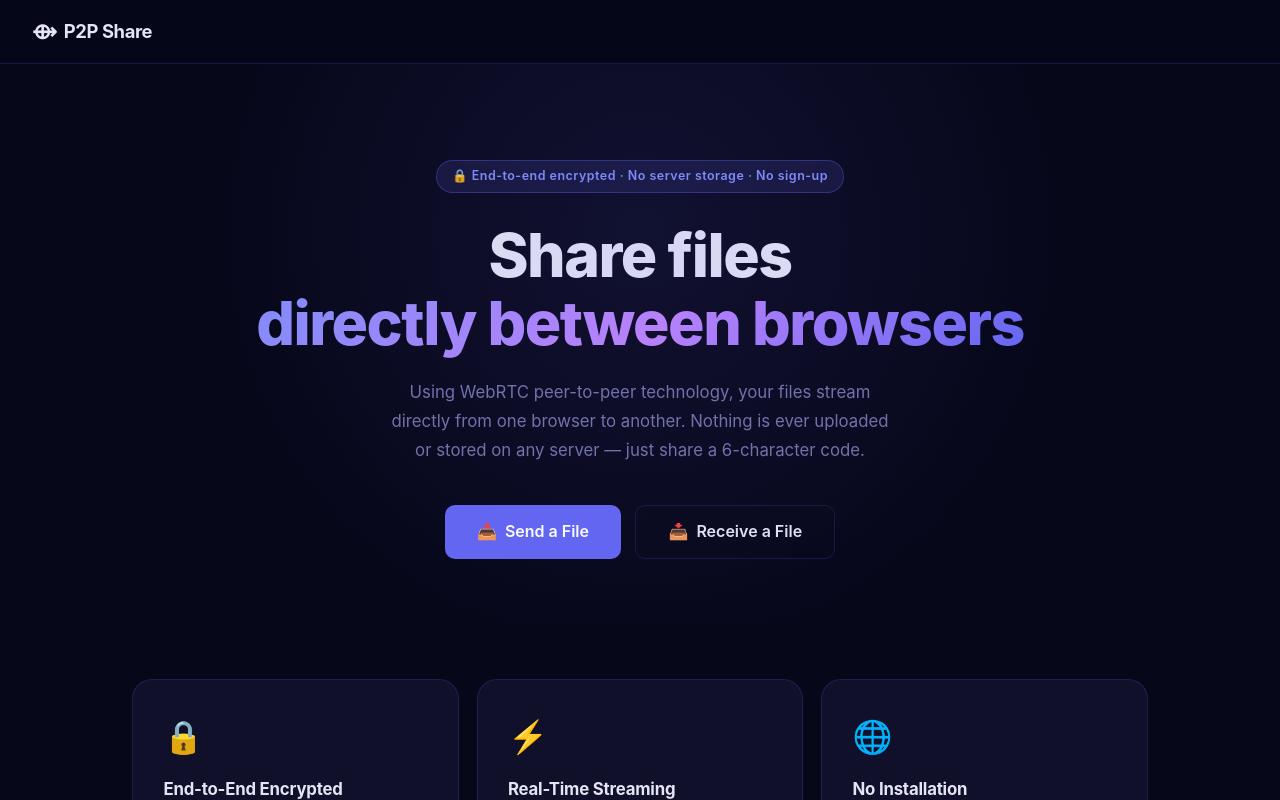
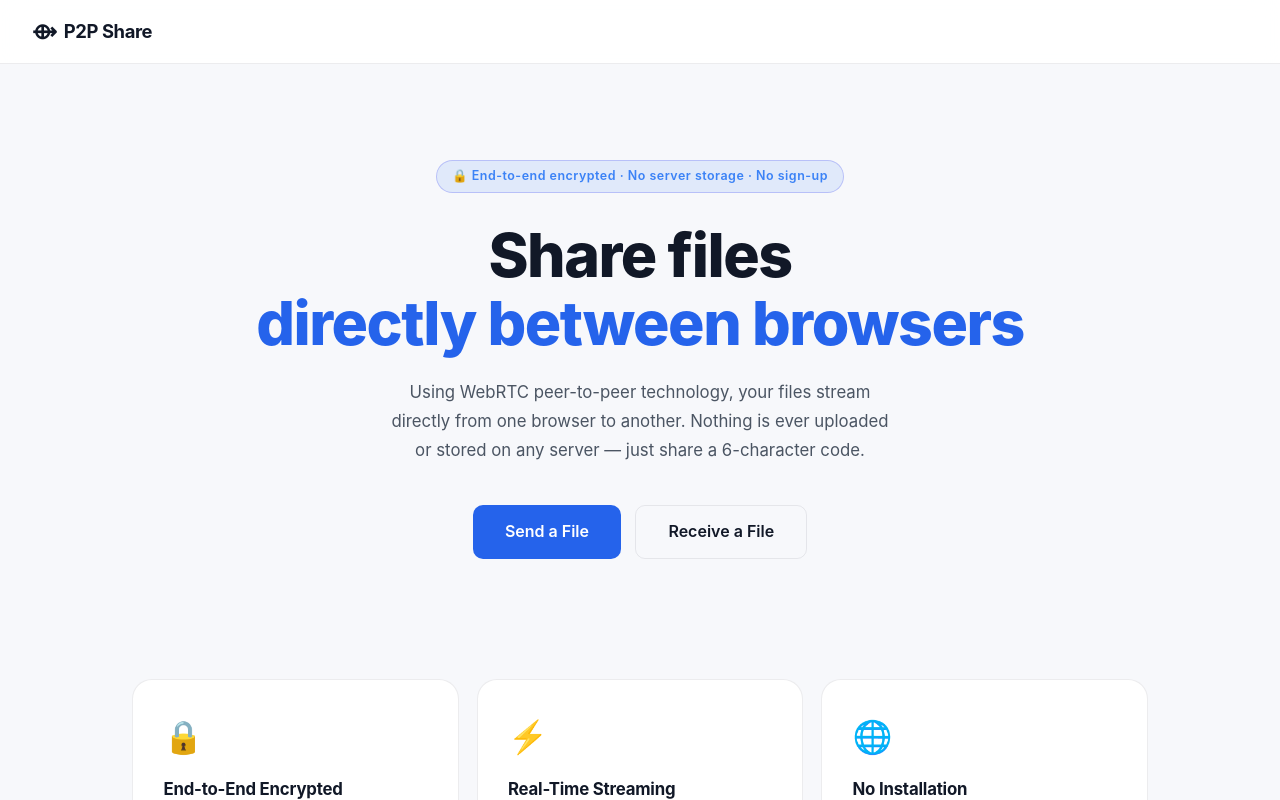
Before and after one commit to shoaibkhan20/p2p-share, a Next.js app: page / in a window 1280 px wide. Shown: the top 800 px of the page. Built offline with nearby package versions, Linux system fonts and the light colour scheme.

Commit message:
style: update button labels and design tokens for improved clarity and aesthetics

```diff
--- a/app/globals.css
+++ b/app/globals.css
@@ -8,40 +8,51 @@ input                    { font-family: inherit; }
 /* ─── Design Tokens ───────────────────────────────────────────────────────── */
 :root {
   /* Backgrounds */
-  --bg:          #07071a;
-  --bg-mid:      #0c0c24;
-  --card:        #10102a;
-  --card-hi:     #14143a;
+  --bg:          #f7f8fb;
+  --bg-mid:      #edf2f7;
+  --card:        #ffffff;
+  --card-hi:     #f8fafc;
 
   /* Borders */
-  --border:      rgba(99, 102, 241, 0.18);
-  --border-hi:   rgba(99, 102, 241, 0.45);
+  --border:      rgba(15, 23, 42, 0.08);
+  --border-hi:   rgba(15, 23, 42, 0.12);
 
   /* Text */
-  --txt:         #e4e4f4;
-  --txt-muted:   #7272a8;
-  --txt-dim:     #3a3a66;
+  --txt:         #111827;
+  --txt-muted:   #4b5563;
+  --txt-dim:     #6b7280;
 
-  /* Accent — indigo */
-  --accent:      #6366f1;
-  --accent-lt:   #818cf8;
-  --accent-dim:  rgba(99, 102, 241, 0.14);
-  --accent-glow: rgba(99, 102, 241, 0.38);
+  /* Accent — blue */
+  --accent:      #2563eb;
+  --accent-lt:   #3b82f6;
+  --accent-dim:  rgba(59, 130, 246, 0.12);
+  --accent-glow: rgba(59, 130, 246, 0.18);
 
   /* Status */
-  --green:       #22d97e;
-  --green-dim:   rgba(34, 217, 126, 0.14);
-  --red:         #ff4060;
-  --red-dim:     rgba(255, 64, 96, 0.14);
-  --yellow:      #ffc842;
-  --yellow-dim:  rgba(255, 200, 66, 0.14);
+  --green:       #16a34a;
+  --green-dim:   rgba(22, 163, 74, 0.14);
+  --red:         #dc2626;
+  --red-dim:     rgba(220, 38, 38, 0.14);
+  --yellow:      #d97706;
+  --yellow-dim:  rgba(217, 119, 6, 0.14);
 
   /* Misc */
   --radius:      20px;
   --radius-sm:   10px;
-  --shadow:      0 24px 64px rgba(0, 0, 16, 0.55);
+  --shadow:      0 24px 64px rgba(15, 23, 42, 0.12);
   --ease:        0.2s ease;
   --max-flow:    460px;
+}
+
+body {
+  background:                var(--bg);
+  color:                     var(--txt);
+  font-family:               -apple-system, BlinkMacSystemFont, 'Inter',
+                             'Segoe UI', Roboto, sans-serif;
+  font-size:                 16px;
+  line-height:               1.6;
+  -webkit-font-smoothing:    antialiased;
+  -moz-osx-font-smoothing:   grayscale;
 }
 
 /* ─── Base ────────────────────────────────────────────────────────────────── */
@@ -72,7 +83,7 @@ body {
   align-items:    center;
   justify-content: space-between;
   padding:        0.9rem 2rem;
-  background:     rgba(7, 7, 26, 0.82);
+  background:     rgba(255, 255, 255, 0.9);
   backdrop-filter: blur(14px);
   border-bottom:  1px solid var(--border);
 }
@@ -118,7 +129,7 @@ body {
   width:     900px; height: 900px;
   top:       -280px; left: 50%;
   transform: translateX(-50%);
-  background: radial-gradient(circle, rgba(99,102,241,0.11) 0%, transparent 68%);
+  background: none;
   pointer-events: none;
 }
 
@@ -146,10 +157,7 @@ body {
   margin-bottom:  1.25rem;
 }
 .hero-heading .gradient {
-  background: linear-gradient(130deg, var(--accent-lt) 0%, #c084fc 52%, var(--accent) 100%);
-  -webkit-background-clip: text;
-  -webkit-text-fill-color: transparent;
-  background-clip: text;
+  color: var(--accent);
 }
 
 .hero-sub {
@@ -358,20 +366,22 @@ body {
   background:    var(--bg);
   border:        2px solid var(--accent);
   border-radius: var(--radius-sm);
-  padding:       0.9rem 2rem;
+  padding:       0.9rem 1.4rem;
   box-shadow:    0 0 28px var(--accent-glow);
   width:         100%;
-  max-width:     320px;
+  max-width:     100%;
   display:       flex;
   justify-content: center;
+  overflow-x:    auto;
 }
 .code-text {
-  font-family:     'SF Mono', 'Fira Code', 'Roboto Mono', monospace;
-  font-size:       2.4rem;
-  font-weight:     800;
-  letter-spacing:  0.28em;
+  font-family:     ui-monospace, SFMono-Regular, Menlo, Monaco, Consolas, 'Liberation Mono', 'Courier New', monospace;
+  font-size:       2rem;
+  font-weight:     700;
+  letter-spacing:  0.16em;
   color:           var(--accent-lt);
   user-select:     all;
+  white-space:     nowrap;
 }
 
 /* ─── Code input ─────────────────────────────────────────────────────────── */
@@ -565,18 +575,15 @@ body {
 }
 .progress-fill {
   height: 100%;
-  background: linear-gradient(90deg, var(--accent) 0%, var(--accent-lt) 55%, #c084fc 100%);
+  background: var(--accent);
   border-radius: 999px;
   transition: width 0.3s ease;
   position: relative;
   overflow: hidden;
 }
 .progress-fill::after {
-  content:    '';
-  position:   absolute; inset: 0;
-  background: linear-gradient(90deg, transparent 0%, rgba(255,255,255,0.18) 50%, transparent 100%);
-  background-size: 200% 100%;
-  animation:  shimmer 1.6s linear infinite;
+  content: '';
+  display: none;
 }
 .progress-foot { display: flex; justify-content: space-between; font-size: 0.78rem; color: var(--txt-muted); }
 
--- a/app/page.js
+++ b/app/page.js
@@ -58,12 +58,10 @@ export default function HomePage() {
 
           <div className="hero-ctas">
             <Link href="/send" className="btn-hero-send">
-              <span>📤</span>
-              <span>Send a File</span>
+              Send a File
             </Link>
             <Link href="/receive" className="btn-hero-receive">
-              <span>📥</span>
-              <span>Receive a File</span>
+              Receive a File
             </Link>
           </div>
         </section>
--- a/components/ReceiveFlow.jsx
+++ b/components/ReceiveFlow.jsx
@@ -515,7 +515,7 @@ export default function ReceiveFlow() {
           )}
 
           <button className="btn-primary mt-4" onClick={acceptTransfer}>
-            {fsaSupported ? '💾 Save File…' : '📥 Accept & Download'}
+            {fsaSupported ? 'Save File…' : 'Accept & Download'}
           </button>
         </div>
       )}
--- a/components/SendFlow.jsx
+++ b/components/SendFlow.jsx
@@ -443,7 +443,7 @@ export default function SendFlow() {
           </div>
 
           <button className="btn-copy" onClick={copyCode}>
-            {copied ? '✓ Copied!' : '📋 Copy Code'}
+            {copied ? '✓ Copied!' : 'Copy Code'}
           </button>
 
           <div className="status-indicator waiting">
@@ -482,7 +482,7 @@ export default function SendFlow() {
           <p className="flow-desc mt-2">Choose one or more files to send over the same connection:</p>
           <label className="file-picker mt-2">
             <input type="file" multiple onChange={onFileChange} />
-            <span className="file-picker-btn">📁 Choose Files</span>
+            <span className="file-picker-btn">Choose Files</span>
           </label>
           {queueCount > 0 && (
             <p className="flow-desc-sm mt-2">{queueCount} file(s) queued to send</p>
```
